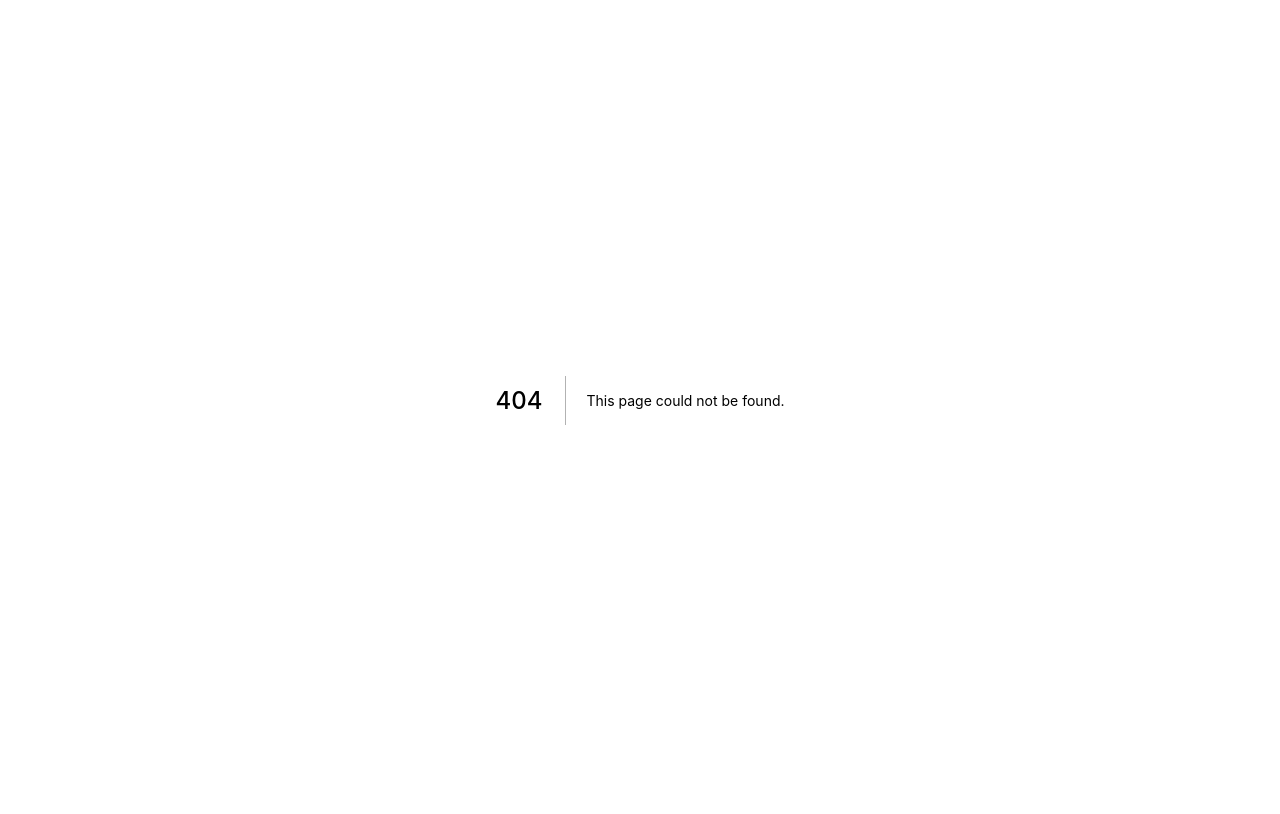
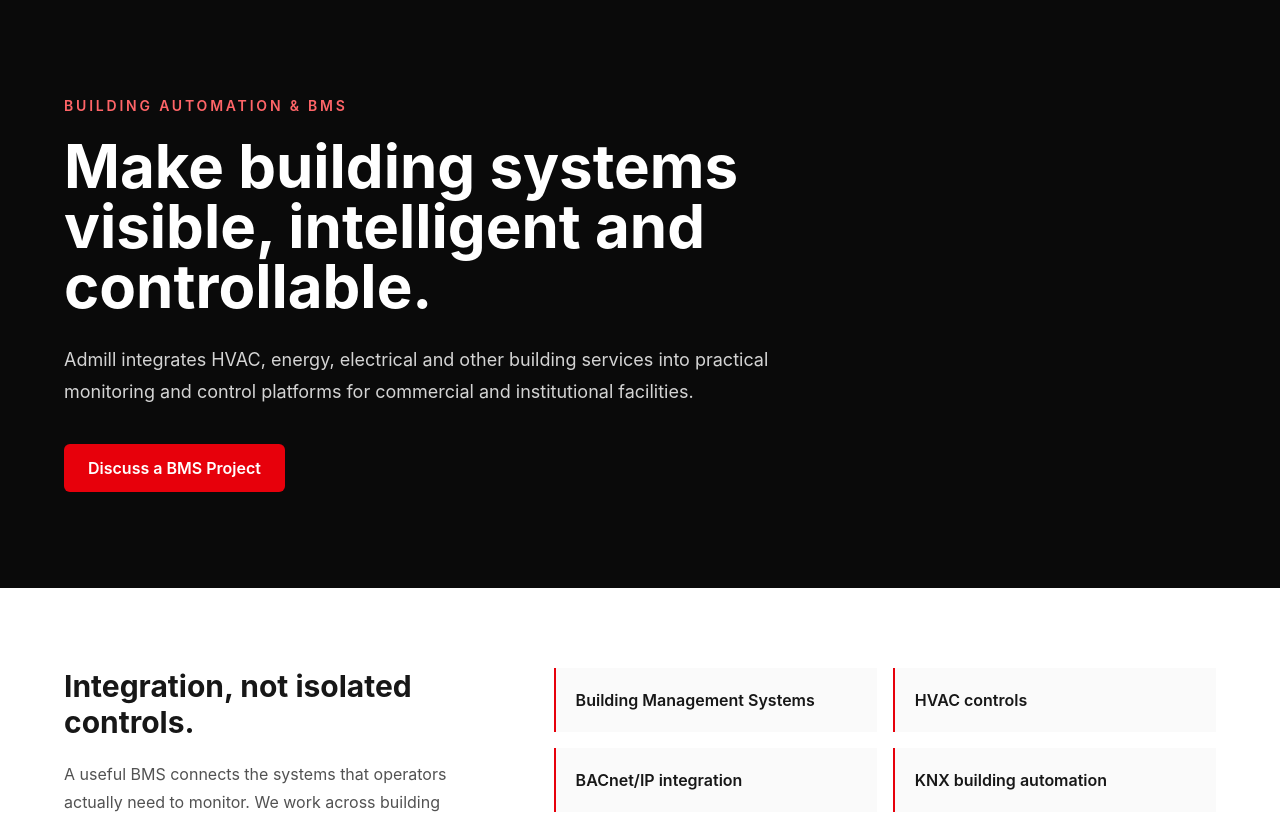
Before and after one commit to smokd/admill-landing, a Next.js app in the folder admill-landing-page/: page /solutions/building-automation in a window 1280 px wide. Before the commit this address had no page. Shown: the top 814 px of the page. Built offline with nearby package versions, Linux system fonts and the light colour scheme.

Commit message:
Add building automation and BMS service page

```diff
--- /dev/null
+++ b/admill-landing-page/app/solutions/building-automation/page.tsx
@@ -0,0 +1,26 @@
+import type { Metadata } from "next";
+import Link from "next/link";
+
+export const metadata: Metadata = {
+  title: "Building Automation & BMS in Zimbabwe",
+  description: "Building management systems, HVAC controls, BACnet, KNX, energy monitoring and intelligent building integration in Zimbabwe.",
+  alternates: { canonical: "/solutions/building-automation" },
+};
+
+const systems = ["Building Management Systems", "HVAC controls", "BACnet/IP integration", "KNX building automation", "Energy monitoring", "Third-party systems integration"];
+
+export default function BuildingAutomationPage() {
+  return (
+    <main className="min-h-screen bg-white text-neutral-900">
+      <section className="bg-neutral-950 px-6 py-24 text-white"><div className="mx-auto max-w-6xl">
+        <p className="text-sm font-semibold uppercase tracking-[0.2em] text-red-400">Building Automation & BMS</p>
+        <h1 className="mt-5 max-w-4xl text-4xl font-bold md:text-6xl">Make building systems visible, intelligent and controllable.</h1>
+        <p className="mt-7 max-w-3xl text-lg leading-8 text-neutral-300">Admill integrates HVAC, energy, electrical and other building services into practical monitoring and control platforms for commercial and institutional facilities.</p>
+        <Link href="/#contact" className="mt-9 inline-block rounded-md bg-red-600 px-6 py-3 font-semibold">Discuss a BMS Project</Link>
+      </div></section>
+      <section className="px-6 py-20"><div className="mx-auto max-w-6xl grid gap-12 md:grid-cols-[0.8fr_1.2fr]"><div><h2 className="text-3xl font-bold">Integration, not isolated controls.</h2><p className="mt-5 leading-7 text-neutral-600">A useful BMS connects the systems that operators actually need to monitor. We work across building protocols and equipment interfaces to create a coherent operational view.</p></div><div className="grid gap-4 sm:grid-cols-2">{systems.map((item) => <div key={item} className="border-l-2 border-red-600 bg-neutral-50 p-5 font-semibold">{item}</div>)}</div></div></section>
+      <section className="bg-neutral-50 px-6 py-20"><div className="mx-auto max-w-6xl"><h2 className="text-3xl font-bold">Useful for new builds and existing facilities.</h2><p className="mt-5 max-w-3xl text-lg leading-8 text-neutral-600">Whether the building is being designed from scratch or has legacy equipment already installed, we can scope the interfaces, integration requirements, graphics, alarms and commissioning process.</p><div className="mt-8 flex flex-wrap gap-3 text-sm font-semibold">{['BACnet/IP','KNX','HVAC','Energy meters','Electrical systems','Alarms','IP networking'].map((x) => <span key={x} className="rounded-full border border-neutral-300 bg-white px-4 py-2">{x}</span>)}</div></div></section>
+      <section className="px-6 py-20"><div className="mx-auto max-w-6xl rounded-2xl bg-neutral-950 p-8 text-white md:p-12"><h2 className="text-3xl font-bold">Have a BMS or building integration requirement?</h2><p className="mt-4 max-w-2xl text-neutral-300">We can review the existing architecture, equipment and protocols and define a practical integration approach.</p><Link href="/#contact" className="mt-7 inline-block rounded-md bg-red-600 px-6 py-3 font-semibold">Request Engineering Consultation</Link></div></section>
+    </main>
+  );
+}
```
